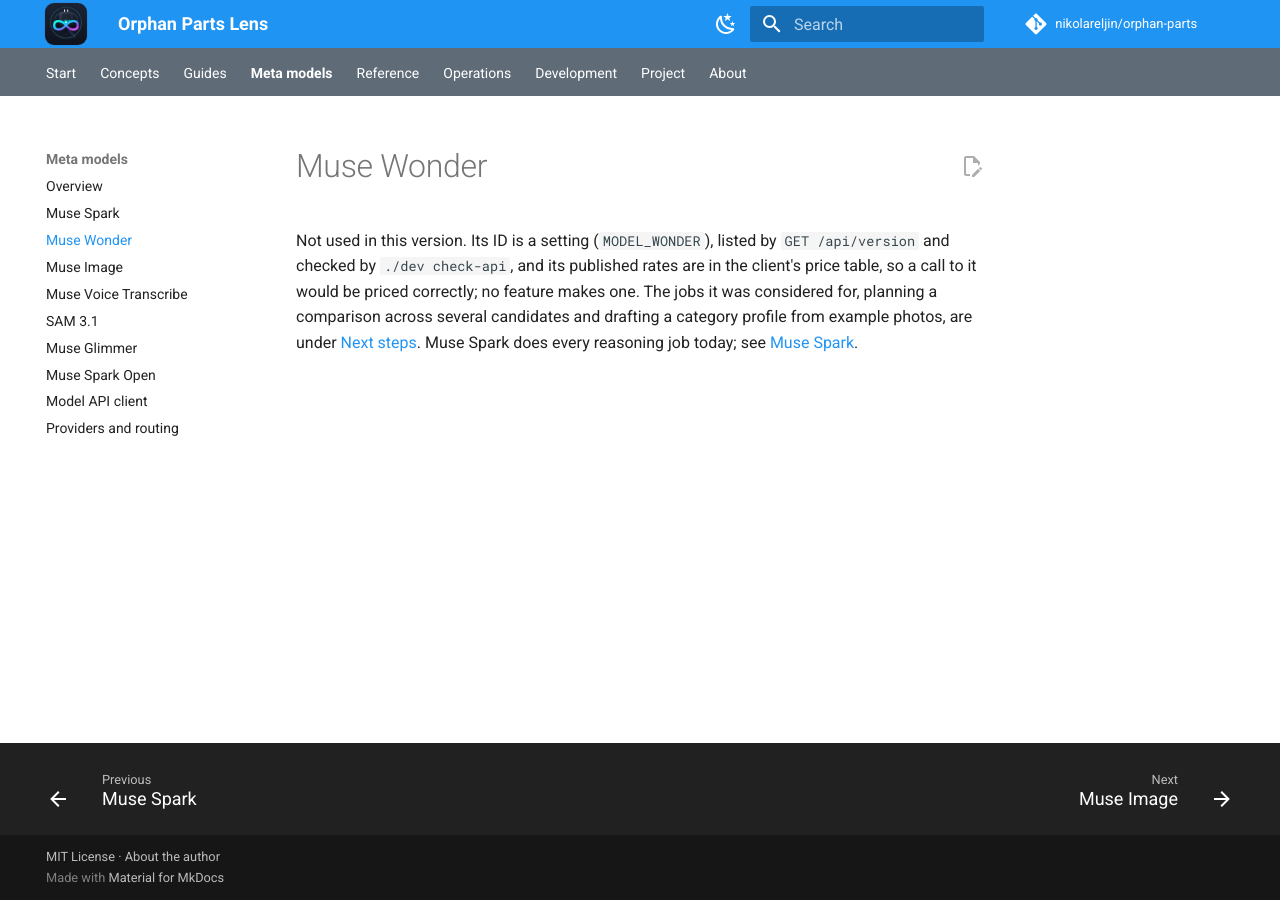
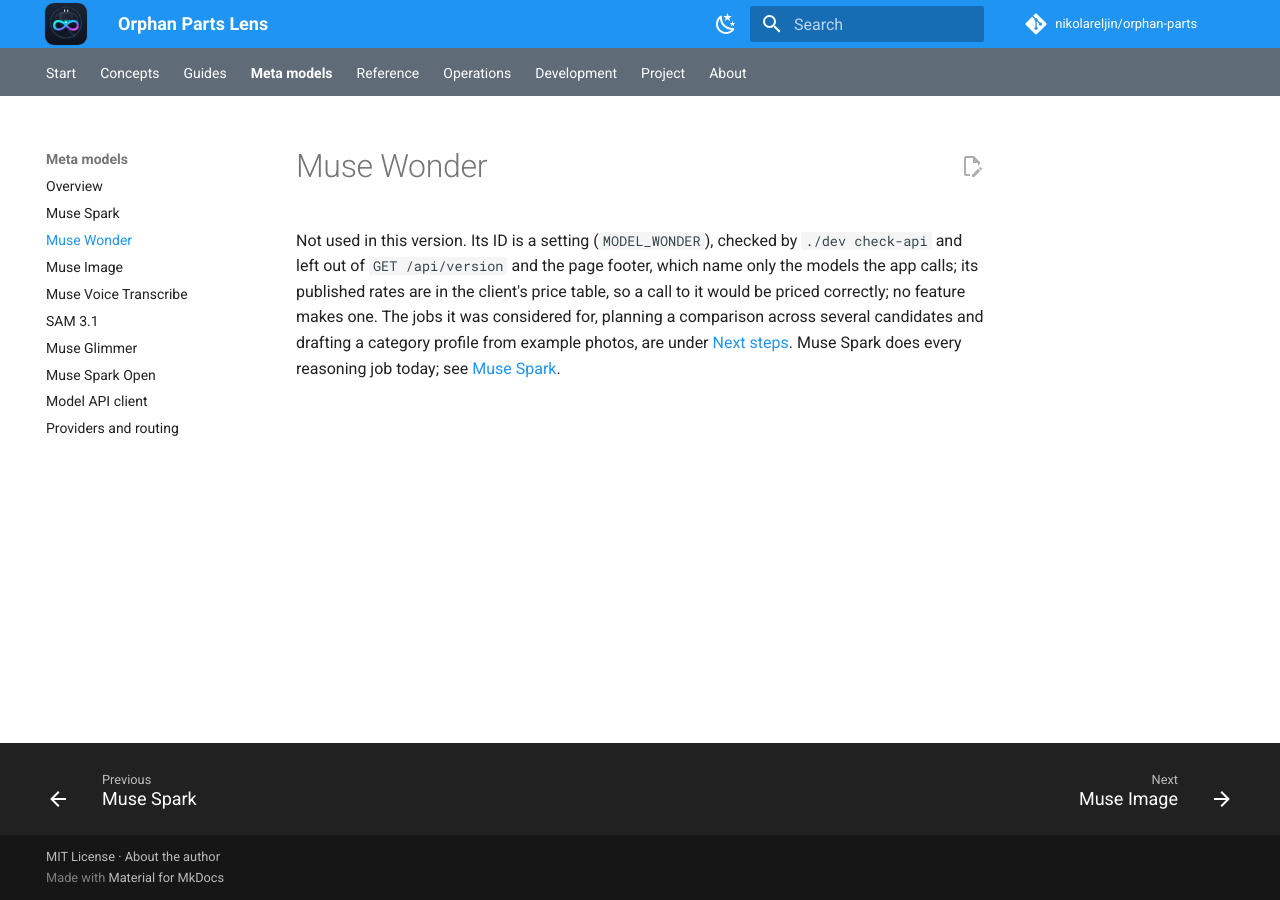
Before and after one commit to nikolareljin/orphan-parts, an MkDocs documentation site: the page built from docs/models/muse-wonder.md, in a window 1280 px wide. Built offline with MkDocs 1.6.1 and Material for MkDocs 9.7.7, drawn with Linux system fonts in a browser that asks for light colours; comment, search, counter and statistics services are not loaded.

Commit message:
fix(api): list only the models the app calls in the version and the footer

```diff
--- a/docs/models/muse-wonder.md
+++ b/docs/models/muse-wonder.md
@@ -1,7 +1,8 @@
 # Muse Wonder
 
-Not used in this version. Its ID is a setting (`MODEL_WONDER`), listed by `GET /api/version` and
-checked by `./dev check-api`, and its published rates are in the client's price table, so a call
+Not used in this version. Its ID is a setting (`MODEL_WONDER`), checked by `./dev check-api`
+and left out of `GET /api/version` and the page footer, which name only the models the app
+calls; its published rates are in the client's price table, so a call
 to it would be priced correctly; no feature makes one. The jobs it was considered for, planning
 a comparison across several candidates and drafting a category profile from example photos, are
 under [Next steps](../project/next.md). Muse Spark does every reasoning job today; see
```
Also changed, not shown: CHANGELOG.md (+2 -0 lines), docs/reference/configuration.md (+1 -1 lines), docs/reference/http-api.md (+1 -1 lines), docs/assets/pairing/phone-pair-signed-in.png, docs/assets/pairing/web-pair-signed-in.png, docs/assets/pairing/web-pair-signed-out.png, docs/assets/pairing/web-signed-in.png, 2 other files.
